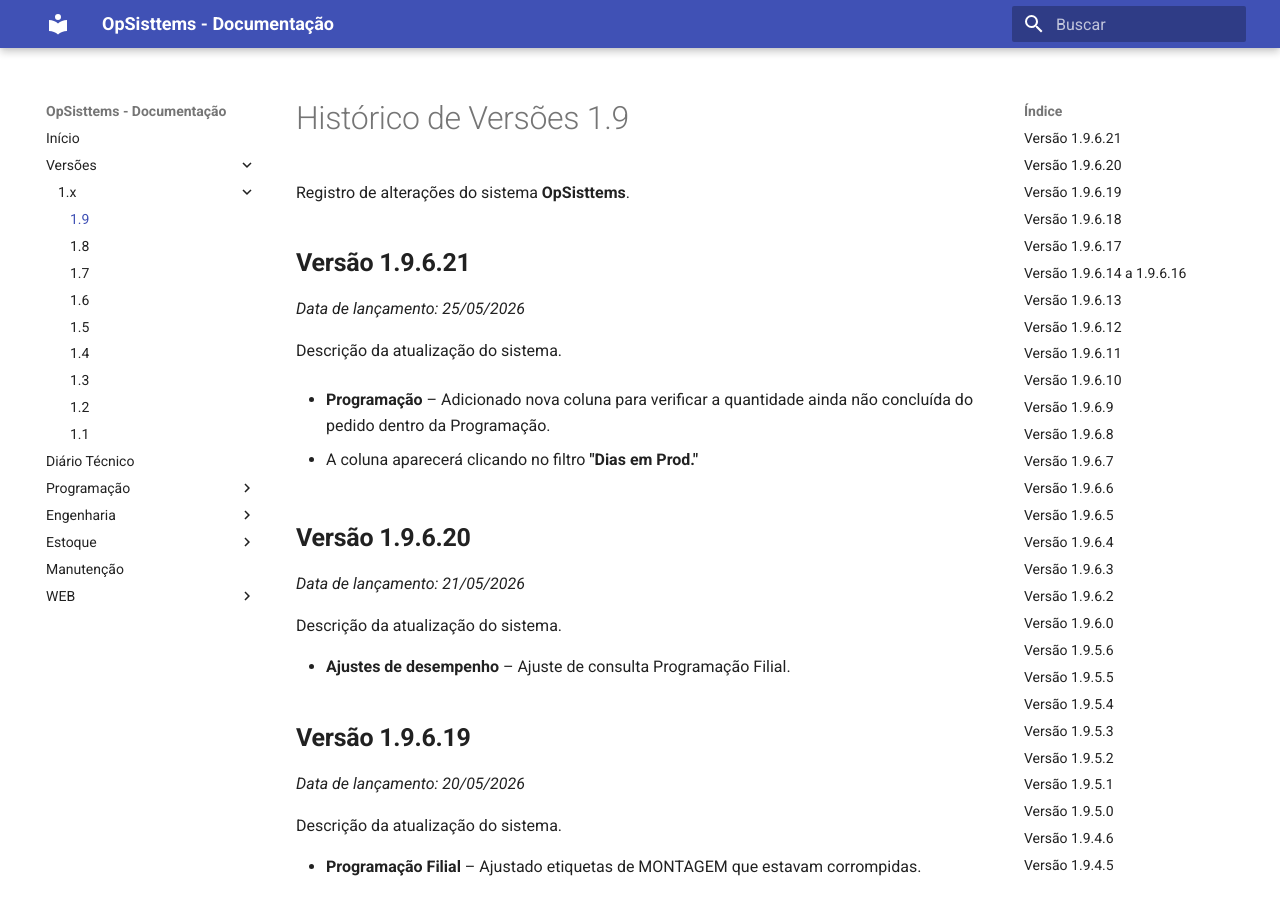
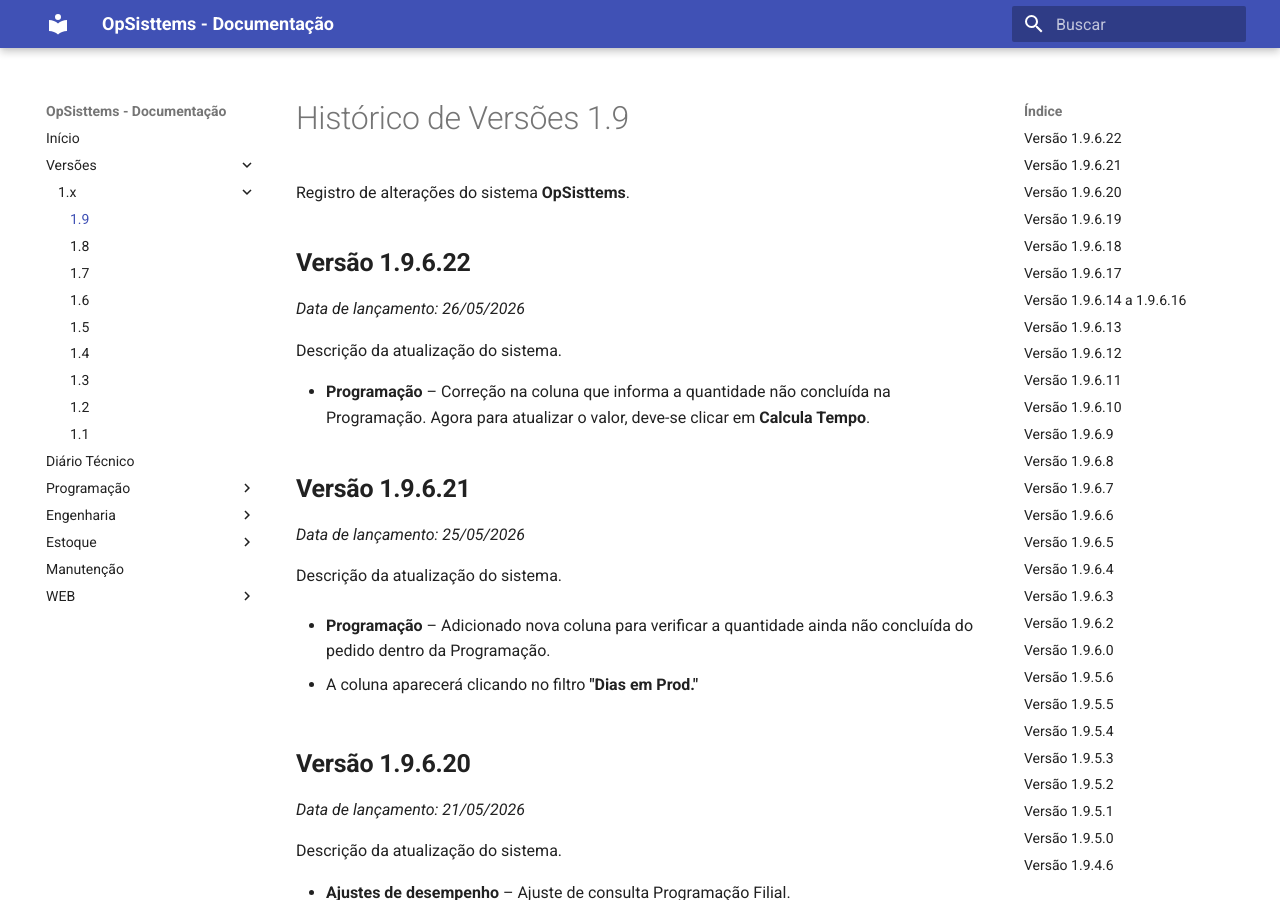
Before and after one commit to MarvinMachry/opsisttems-docs, an MkDocs documentation site: the page built from docs/versoes/1/1_9.md, in a window 1280 px wide and 900 px high. Built offline with MkDocs 1.6.1 and Material for MkDocs 9.7.7, drawn with Linux system fonts in a browser that asks for light colours.

Commit message:
Att 1.9.6.22

```diff
--- a/docs/versoes/1/1_9.md
+++ b/docs/versoes/1/1_9.md
@@ -1,6 +1,15 @@
 # Histórico de Versões 1.9
 
 Registro de alterações do sistema **OpSisttems**.
+
+## **Versão 1.9.6.22**
+
+*Data de lançamento: 26/05/2026*
+
+Descrição da atualização do sistema.
+
+- **Programação** – Correção na coluna que informa a quantidade não concluída na Programação. Agora para atualizar o valor, deve-se clicar em **Calcula Tempo**.
+
 
 ## **Versão 1.9.6.21**
 
```
